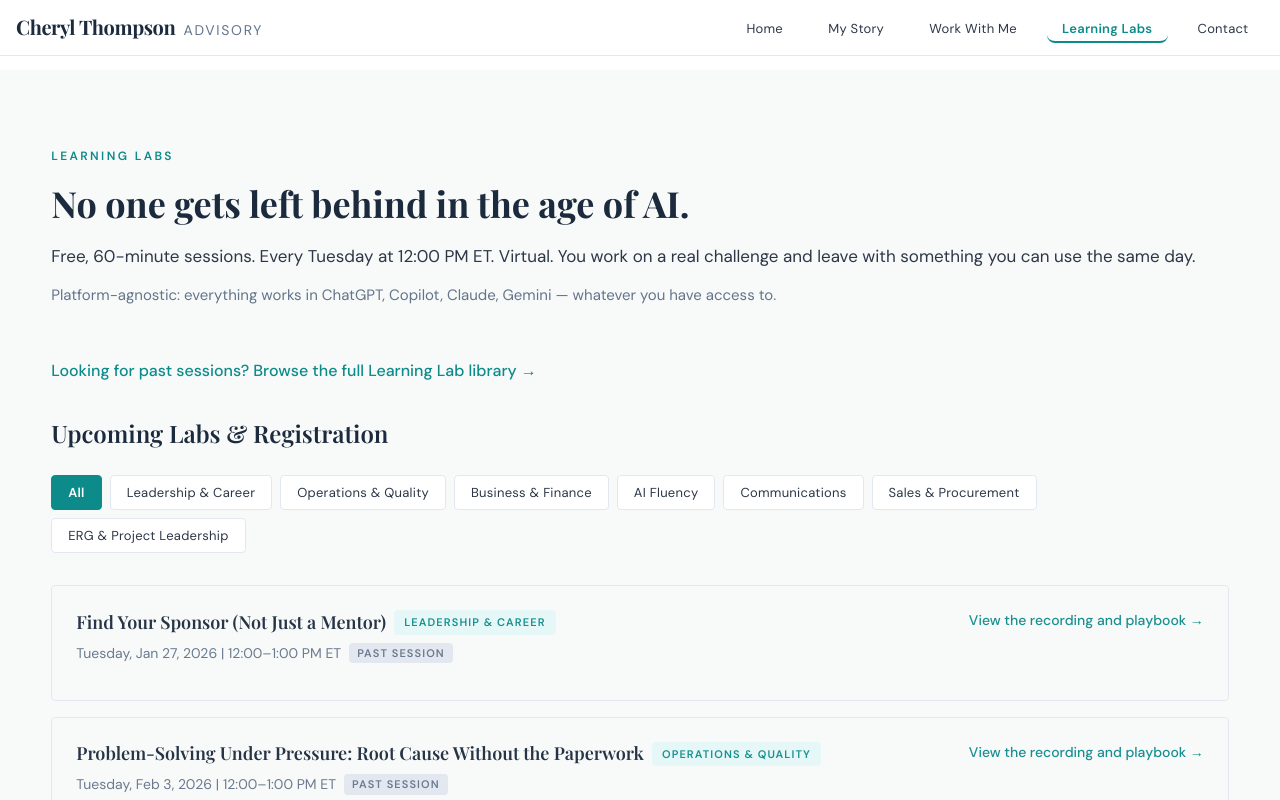
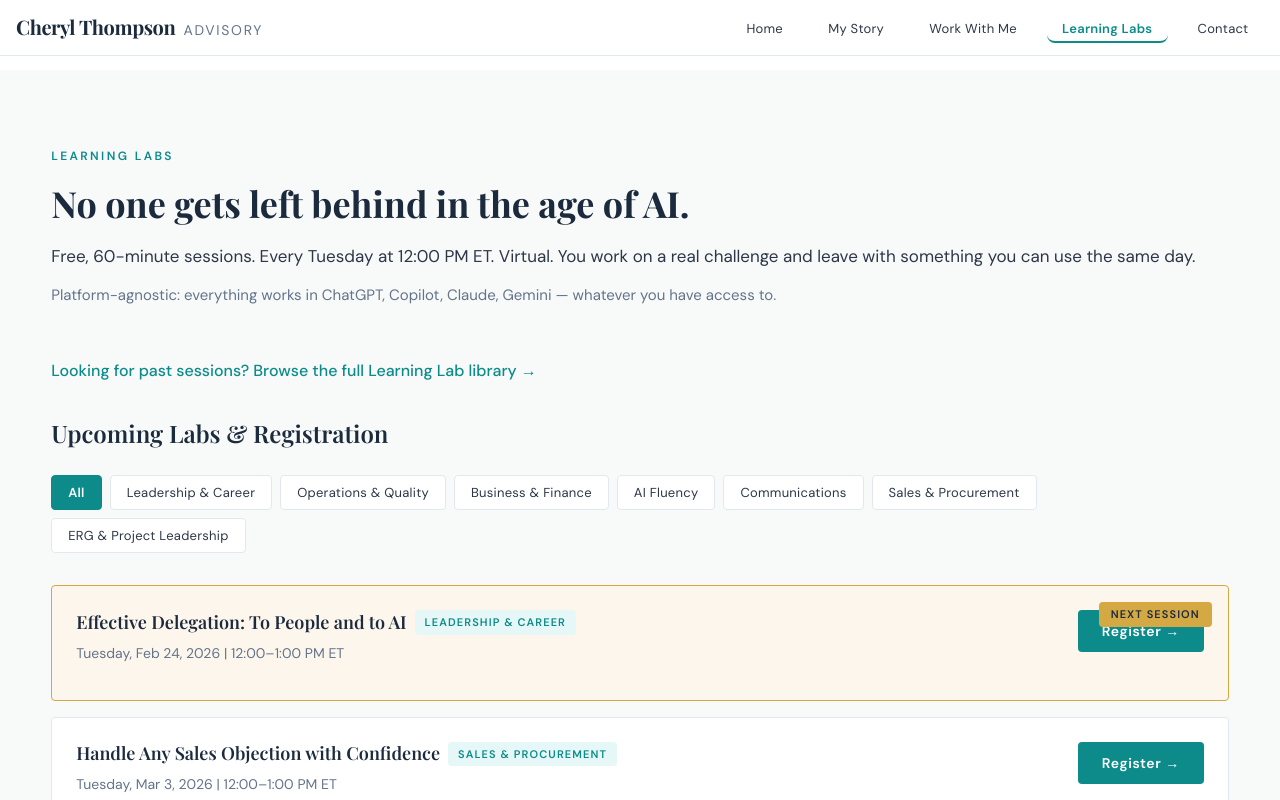
Before and after one commit to cthomps366/cheryl-site, a React (Vite) app: page / in a window 1280 px wide. Both pictures are taken after a click on the button "Explore Learning Labs". Shown: the top 800 px of the page. Built offline with nearby package versions, Linux system fonts and the light colour scheme.

Commit message:
Add automatic date-based sorting and past/upcoming detection for Learning Labs

```diff
--- a/src/CTA_Website_Wireframe.jsx
+++ b/src/CTA_Website_Wireframe.jsx
@@ -1045,6 +1045,24 @@ function WorkWithMePage() {
 function LearningLabsPage() {
   const [selectedCategory, setSelectedCategory] = useState("All");
 
+  // Function to parse date string and convert to Date object
+  const parseDate = (dateString) => {
+    // Format: "Tuesday, Jan 27, 2026" or "Tuesday, Feb 3, 2026"
+    const months = {
+      Jan: 0, Feb: 1, Mar: 2, Apr: 3, May: 4, Jun: 5,
+      Jul: 6, Aug: 7, Sep: 8, Oct: 9, Nov: 10, Dec: 11
+    };
+    const parts = dateString.split(', ');
+    if (parts.length >= 3) {
+      const monthDay = parts[1].split(' ');
+      const month = months[monthDay[0]];
+      const day = parseInt(monthDay[1]);
+      const year = parseInt(parts[2]);
+      return new Date(year, month, day);
+    }
+    return null;
+  };
+
   // Function to get category for a lab based on title
   const getLabCategory = (title) => {
     // Leadership & Career
@@ -1202,28 +1220,24 @@ function LearningLabsPage() {
                 date: "Tuesday, Jan 27, 2026",
                 time: "12:00–1:00 PM ET",
                 recordingLink: "https://flowery-jobaria-ab2.notion.site/CADIA-AI-Learning-Lab-Library-23b39d22ba994fdb8172bf7bd08e0100?pvs=74",
-                isPast: true,
               },
               {
                 title: "Problem-Solving Under Pressure: Root Cause Without the Paperwork",
                 date: "Tuesday, Feb 3, 2026",
                 time: "12:00–1:00 PM ET",
                 recordingLink: "https://flowery-jobaria-ab2.notion.site/CADIA-AI-Learning-Lab-Library-23b39d22ba994fdb8172bf7bd08e0100?pvs=74",
-                isPast: true,
               },
               {
                 title: "Finance for Leaders: Read the Numbers, Make the Case",
                 date: "Tuesday, Feb 17, 2026",
                 time: "12:00–1:00 PM ET",
                 recordingLink: "https://flowery-jobaria-ab2.notion.site/CADIA-AI-Learning-Lab-Library-23b39d22ba994fdb8172bf7bd08e0100?pvs=74",
-                isPast: true,
               },
               {
                 title: "Effective Delegation: To People and to AI",
                 date: "Tuesday, Feb 24, 2026",
                 time: "12:00–1:00 PM ET",
                 link: "https://us06web.zoom.us/meeting/register/90RfRUQJSwqyztZ2Ee52mA",
-                isNext: true,
               },
               {
                 title: "Handle Any Sales Objection with Confidence",
@@ -1360,12 +1374,71 @@ function LearningLabsPage() {
                 link: "https://us06web.zoom.us/meeting/register/UT_M5gz2TbOGFwnLCk7Xag",
               },
             ]
-              .map((lab) => ({
+              .map((lab) => {
+                const labDate = parseDate(lab.date);
+                const today = new Date();
+                today.setHours(0, 0, 0, 0); // Reset time to compare dates only
+                const isPast = labDate && labDate < today;
+
+                return {
                   ...lab,
                   labCategory: getLabCategory(lab.title),
-              }))
+                  parsedDate: labDate,
+                  isPast: isPast,
+                  recordingLink: lab.recordingLink || (isPast ? "https://flowery-jobaria-ab2.notion.site/CADIA-AI-Learning-Lab-Library-23b39d22ba994fdb8172bf7bd08e0100?pvs=74" : undefined),
+                };
+              })
               .filter((lab) => selectedCategory === "All" || lab.labCategory === selectedCategory)
-              .map((lab, i) => (
+              .sort((a, b) => {
+                if (!a.parsedDate || !b.parsedDate) return 0;
+                const aIsPast = a.isPast;
+                const bIsPast = b.isPast;
+
+                // Upcoming sessions first (ascending)
+                if (!aIsPast && !bIsPast) {
+                  return a.parsedDate - b.parsedDate;
+                }
+                // Past sessions after (descending)
+                if (aIsPast && bIsPast) {
+                  return b.parsedDate - a.parsedDate;
+                }
+                // Upcoming before past
+                return aIsPast ? 1 : -1;
+              })
+              .map((lab, i, arr) => {
+                // Find the first upcoming session to mark as "Next"
+                const firstUpcoming = arr.find(l => !l.isPast);
+                const isNext = !lab.isPast && lab.parsedDate && firstUpcoming && lab.parsedDate.getTime() === firstUpcoming.parsedDate.getTime();
+                return { ...lab, isNext };
+              })
+              .reduce((acc, lab, i, arr) => {
+                // Add separator before first past session
+                if (i > 0 && !arr[i - 1].isPast && lab.isPast) {
+                  acc.push({ isSeparator: true });
+                }
+                acc.push(lab);
+                return acc;
+              }, [])
+              .map((lab, i) => {
+                if (lab.isSeparator) {
+                  return (
+                    <div key={`separator-${i}`} style={{ marginTop: 48, marginBottom: 24 }}>
+                      <div
+                        style={{
+                          fontFamily: "'DM Sans', sans-serif",
+                          fontSize: 11,
+                          textTransform: "uppercase",
+                          letterSpacing: "0.15em",
+                          color: COLORS.mediumGray,
+                          fontWeight: 600,
+                        }}
+                      >
+                        Past Sessions
+                      </div>
+                    </div>
+                  );
+                }
+                return (
                   <div
                     key={i}
                     style={{
@@ -1528,7 +1601,8 @@ function LearningLabsPage() {
                   )}
                 </div>
                   </div>
-            ))}
+                );
+              })}
           </div>
 
           <div
```
Lines whose indentation alone changed are shown as unchanged.
